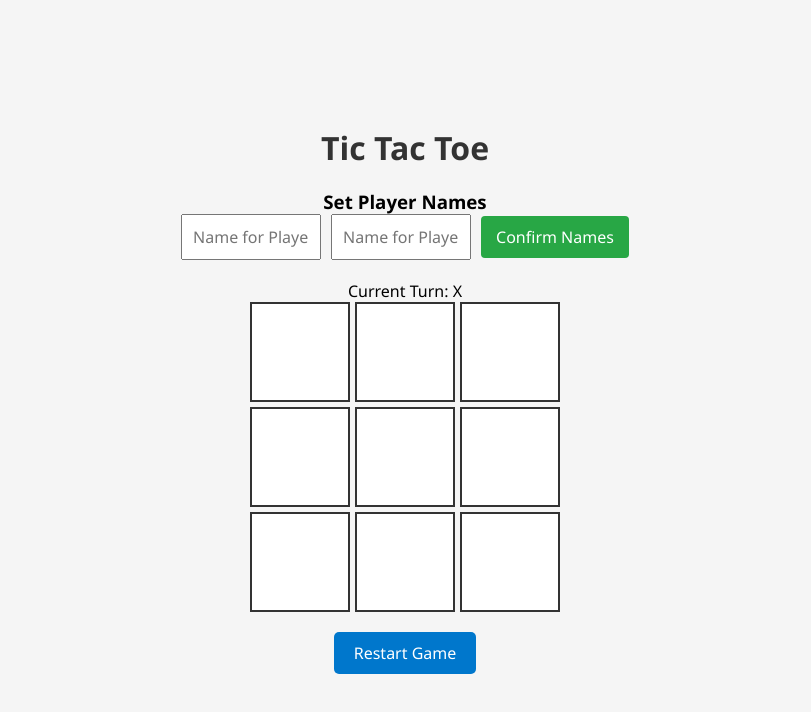
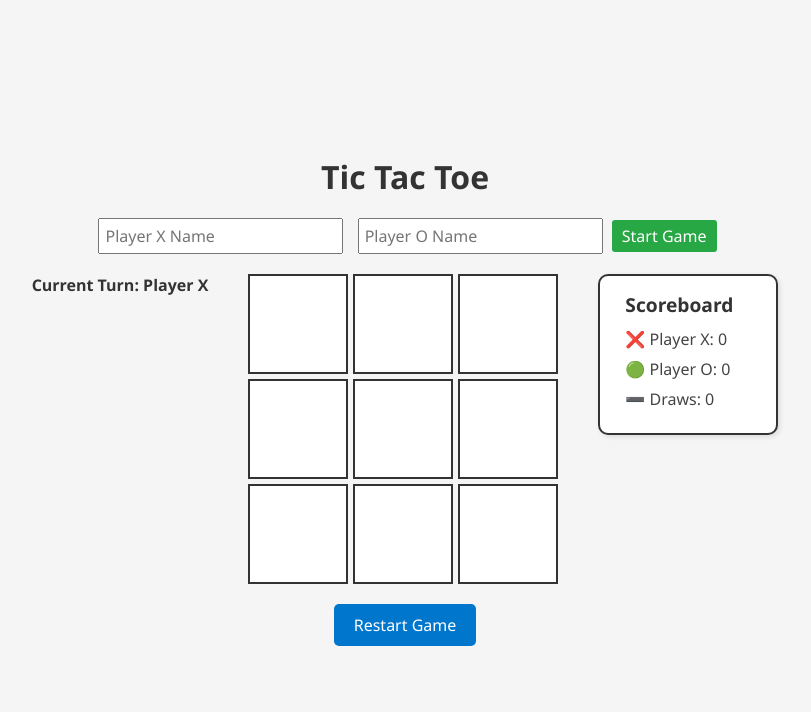
Before and after one commit to kniknakk-jj/odin-tic-tac-toe, a plain HTML site: page index.html in a window 1280 px wide. Shown: the whole page, without its empty margins (235-1046 px from the left). Drawn offline with Linux system fonts and the light colour scheme.

Commit message:
Refactor Tic Tac Toe game structure: replace player name input handling, enhance scoreboard, and streamline game logic

```diff
--- a/script.js
+++ b/game.js
@@ -18,26 +18,61 @@ const GameController = (() => {
   let playerX = Player("Player X", "X");
   let playerO = Player("Player O", "O");
   let currentPlayer = playerX;
+  let scores = { x: 0, o: 0, draw: 0 };
 
-  const cells = document.querySelectorAll('[data-cell]');
+  const boardElement = document.getElementById('board');
   const restartBtn = document.getElementById('restartButton');
-  const setNamesBtn = document.getElementById('setNamesButton');
   const nameForm = document.getElementById('nameForm');
-  const confirmNames = document.getElementById('confirmNames');
-  const statusDiv = document.getElementById('gameStatus');
+  const statusDiv = document.getElementById('gameStatus') || createStatusDiv();
+  const scoreXElement = document.getElementById('scoreX');
+  const scoreOElement = document.getElementById('scoreO');
+  const scoreDrawElement = document.getElementById('scoreDraw');
+
+  let cells = [];
+
+  function createStatusDiv() {
+    const status = document.createElement('div');
+    status.id = 'gameStatus';
+    status.style.marginBottom = '10px';
+    status.style.fontWeight = 'bold';
+    status.style.color = '#333';
+    boardElement.parentNode.insertBefore(status, boardElement);
+    return status;
+  }
+
+  function createCells() {
+    boardElement.innerHTML = '';
+    cells = [];
+    for (let i = 0; i < 9; i++) {
+      const cell = document.createElement('div');
+      cell.classList.add('cell');
+      cell.setAttribute('data-cell', '');
+      boardElement.appendChild(cell);
+      cells.push(cell);
+    }
+  }
 
   const updateStatus = () => {
     statusDiv.textContent = `Current Turn: ${currentPlayer.name}`;
   };
 
+  const updateScoreboard = () => {
+    scoreXElement.textContent = `❌ ${playerX.name}: ${scores.x}`;
+    scoreOElement.textContent = `🟢 ${playerO.name}: ${scores.o}`;
+    scoreDrawElement.textContent = `➖ Draws: ${scores.draw}`;
+  };
+
   const startGame = () => {
     Gameboard.reset();
+    createCells();
     cells.forEach((cell, index) => {
       cell.textContent = '';
       cell.classList.remove('x', 'o');
       cell.addEventListener('click', () => handleTurn(cell, index), { once: true });
     });
+    statusDiv.classList.remove('win', 'draw');
     updateStatus();
+    updateScoreboard();
   };
 
   const handleTurn = (cell, index) => {
@@ -46,12 +81,20 @@ const GameController = (() => {
       cell.classList.add(currentPlayer.mark.toLowerCase());
 
       if (checkWin(currentPlayer.mark)) {
+        scores[currentPlayer.mark.toLowerCase()]++;
         statusDiv.textContent = `${currentPlayer.name} wins!`;
+        statusDiv.classList.add('win');
+        updateScoreboard();
+        setTimeout(startGame, 5000); // Restart after 5 seconds
         return;
       }
 
       if (isDraw()) {
+        scores.draw++;
         statusDiv.textContent = "It's a draw!";
+        statusDiv.classList.add('draw');
+        updateScoreboard();
+        setTimeout(startGame, 2000); // Restart after 2 seconds
         return;
       }
 
@@ -72,17 +115,14 @@ const GameController = (() => {
 
   const isDraw = () => Gameboard.getBoard().every(cell => cell !== null);
 
-  setNamesBtn.addEventListener('click', () => {
-    nameForm.classList.toggle('hidden');
-  });
-
-  confirmNames.addEventListener('click', () => {
-    const nameX = document.getElementById('playerXName').value || 'Player X';
-    const nameO = document.getElementById('playerOName').value || 'Player O';
+  nameForm.addEventListener('submit', (e) => {
+    e.preventDefault();
+    const nameX = document.getElementById('playerXName').value.trim() || 'Player X';
+    const nameO = document.getElementById('playerOName').value.trim() || 'Player O';
     playerX = Player(nameX, 'X');
     playerO = Player(nameO, 'O');
     currentPlayer = playerX;
-    nameForm.classList.add('hidden');
+    scores = { x: 0, o: 0, draw: 0 }; // Reset scores on new game
     startGame();
   });
 
@@ -94,4 +134,6 @@ const GameController = (() => {
   return { startGame };
 })();
 
-Game
+document.addEventListener('DOMContentLoaded', () => {
+  GameController.startGame();
+});
--- a/index.html
+++ b/index.html
@@ -4,37 +4,31 @@
   <meta charset="UTF-8" />
   <meta name="viewport" content="width=device-width, initial-scale=1.0"/>
   <title>Tic Tac Toe</title>
-  <link rel="stylesheet" href="styles.css" />
-  <script src="script.js" defer></script>
+  <link rel="stylesheet" href="style.css"/>
 </head>
 <body>
   <div class="container">
     <h1>Tic Tac Toe</h1>
 
-    <div class="controls">
-      <h3>Set Player Names</h3>
+    <form id="nameForm">
+      <input type="text" id="playerXName" placeholder="Player X Name">
+      <input type="text" id="playerOName" placeholder="Player O Name">
+      <button type="submit">Start Game</button>
+    </form>
+
+    <div class="game-wrapper">
+      <div class="board" id="board"></div>
+      <div class="scoreboard">
+        <h2>Scoreboard</h2>
+        <div class="score" id="scoreX">❌ Player X: 0</div>
+        <div class="score" id="scoreO">🟢 Player O: 0</div>
+        <div class="score" id="scoreDraw">➖ Draws: 0</div>
+      </div>
     </div>
 
-    <div id="nameForm" class="hidden">
-      <input type="text" id="playerXName" placeholder="Name for Player X" />
-      <input type="text" id="playerOName" placeholder="Name for Player O" />
-      <button id="confirmNames">Confirm Names</button>
-    </div>
-
-    <div class="status" id="gameStatus">Current Turn: X</div>
-
-    <div class="board">
-      <div class="cell" data-cell></div>
-      <div class="cell" data-cell></div>
-      <div class="cell" data-cell></div>
-      <div class="cell" data-cell></div>
-      <div class="cell" data-cell></div>
-      <div class="cell" data-cell></div>
-      <div class="cell" data-cell></div>
-      <div class="cell" data-cell></div>
-      <div class="cell" data-cell></div>
-    </div>
     <button id="restartButton">Restart Game</button>
   </div>
+
+  <script src="game.js"></script>
 </body>
 </html>
--- a/styles.css
+++ b/style.css
@@ -10,12 +10,11 @@ body {
   display: flex;
   justify-content: center;
   align-items: center;
-  min-height: 100vh;
+  height: 100vh;
 }
 
 .container {
   text-align: center;
-  padding: 20px;
 }
 
 h1 {
@@ -23,33 +22,12 @@ h1 {
   color: #333;
 }
 
-#nameForm {
+.game-wrapper {
   display: flex;
   justify-content: center;
-  align-items: center;
+  align-items: flex-start;
+  gap: 40px;
   margin-bottom: 20px;
-  gap: 10px;
-  flex-wrap: wrap;
-}
-
-#nameForm input {
-  padding: 10px;
-  font-size: 1rem;
-  width: 140px;
-}
-
-#nameForm button {
-  padding: 10px 15px;
-  font-size: 1rem;
-  background-color: #28a745;
-  color: white;
-  border: none;
-  border-radius: 4px;
-  cursor: pointer;
-}
-
-#nameForm button:hover {
-  background-color: #218838;
 }
 
 .board {
@@ -57,8 +35,6 @@ h1 {
   grid-template-columns: repeat(3, 100px);
   grid-template-rows: repeat(3, 100px);
   gap: 5px;
-  margin-bottom: 20px;
-  justify-content: center;
 }
 
 .cell {
@@ -69,14 +45,16 @@ h1 {
   align-items: center;
   font-size: 2.5rem;
   cursor: pointer;
-  transition: background 0.3s ease, color 0.3s ease;
+  transition: background 0.3s, color 0.3s;
 }
 
+/* When marked with X */
 .cell.x {
   background-color: #2196f3; /* blue */
   color: white;
 }
 
+/* When marked with O */
 .cell.o {
   background-color: #4caf50; /* green */
   color: white;
@@ -86,7 +64,7 @@ h1 {
   background: #e0e0e0;
 }
 
-#restartButton {
+button#restartButton {
   padding: 10px 20px;
   font-size: 1rem;
   background-color: #0077cc;
@@ -96,10 +74,48 @@ h1 {
   cursor: pointer;
 }
 
-#restartButton:hover {
+button#restartButton:hover {
   background-color: #005fa3;
 }
 
-.hidden {
-  display: none;
+#nameForm {
+  margin-bottom: 20px;
 }
+
+#nameForm input {
+  padding: 5px;
+  margin: 0 5px;
+  font-size: 1rem;
+}
+
+#nameForm button {
+  padding: 5px 10px;
+  font-size: 1rem;
+  background-color: #28a745;
+  color: white;
+  border: none;
+  border-radius: 3px;
+  cursor: pointer;
+}
+
+.scoreboard {
+  background-color: #fff;
+  padding: 15px 25px;
+  border: 2px solid #333;
+  border-radius: 10px;
+  min-width: 180px;
+  text-align: left;
+  box-shadow: 2px 2px 5px rgba(0, 0, 0, 0.1);
+}
+
+.scoreboard h2 {
+  margin-bottom: 10px;
+  font-size: 1.2rem;
+  color: #333;
+}
+
+.score {
+  margin-bottom: 8px;
+  font-size: 1rem;
+  color: #444;
+}
```
